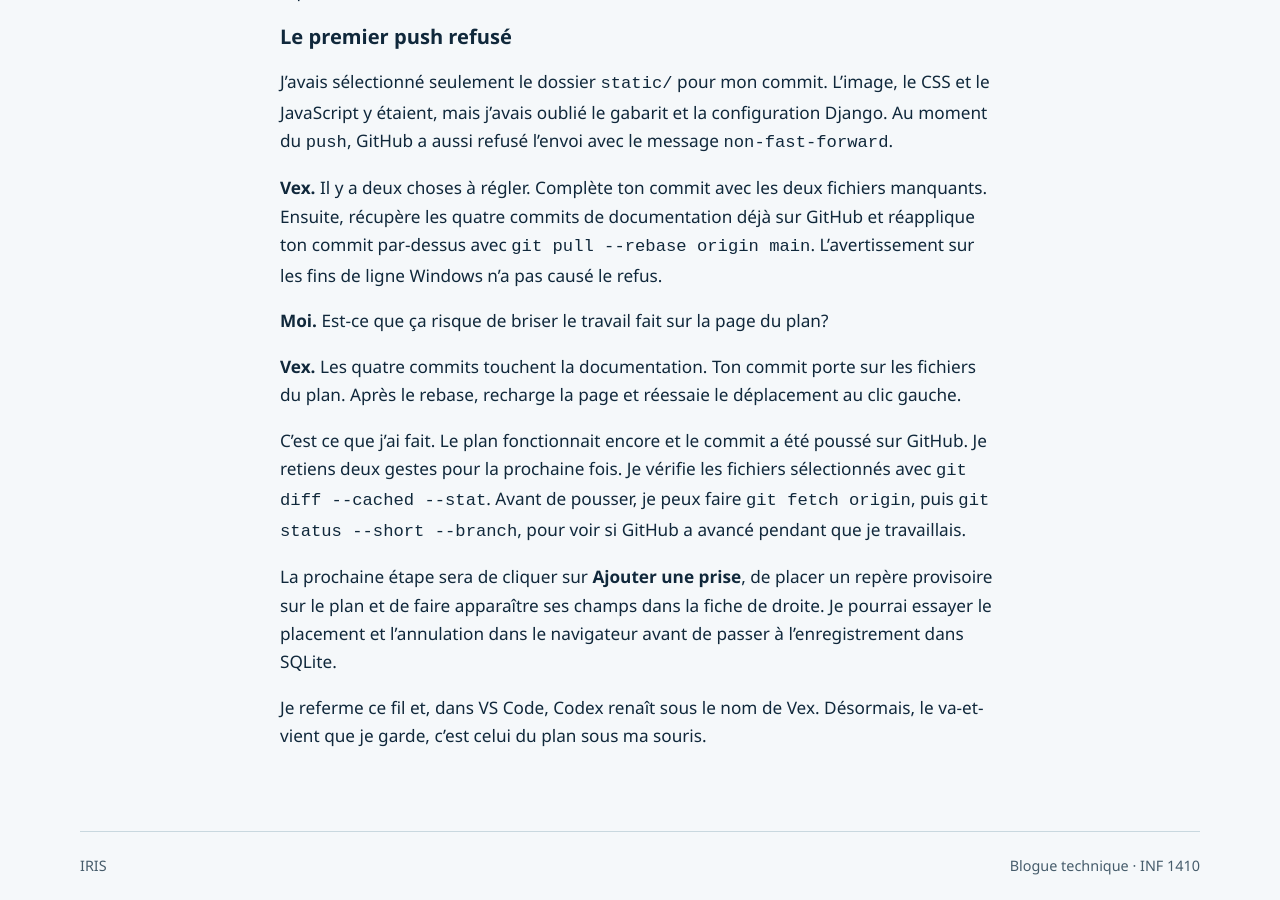
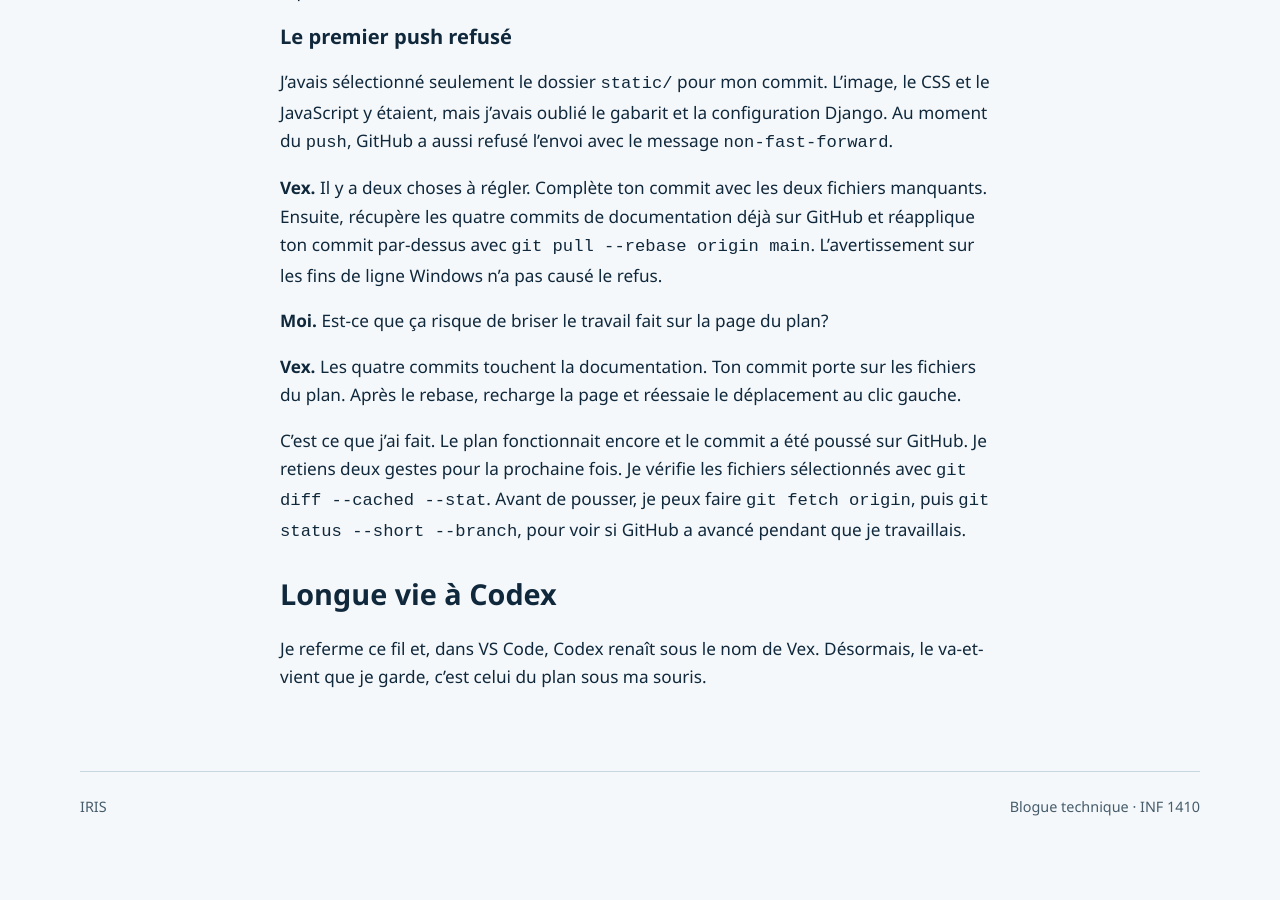
Before and after one commit to mllabonte/iris-blogue, a Jekyll site: the page built from _posts/2026-11-26-un-petit-pas-pour-iris.md, in a window 1280 px wide and 900 px high, scrolled down 2520 px. Built offline with Jekyll 4.4.1, drawn with Linux system fonts in a browser that asks for light colours; after the commit the page ends 3361 px from its top, so only the background shows below that.

Commit message:
Changement de ton mineur
Update the text regarding the next steps and Codex.

```diff
--- a/_posts/2026-11-26-un-petit-pas-pour-iris.md
+++ b/_posts/2026-11-26-un-petit-pas-pour-iris.md
@@ -67,6 +67,6 @@ J’avais sélectionné seulement le dossier `static/` pour mon commit. L’imag
 
 C’est ce que j’ai fait. Le plan fonctionnait encore et le commit a été poussé sur GitHub. Je retiens deux gestes pour la prochaine fois. Je vérifie les fichiers sélectionnés avec `git diff --cached --stat`. Avant de pousser, je peux faire `git fetch origin`, puis `git status --short --branch`, pour voir si GitHub a avancé pendant que je travaillais.
 
-La prochaine étape sera de cliquer sur **Ajouter une prise**, de placer un repère provisoire sur le plan et de faire apparaître ses champs dans la fiche de droite. Je pourrai essayer le placement et l’annulation dans le navigateur avant de passer à l’enregistrement dans SQLite.
+## Longue vie à Codex
 
 Je referme ce fil et, dans VS Code, Codex renaît sous le nom de Vex. Désormais, le va-et-vient que je garde, c’est celui du plan sous ma souris.
```
